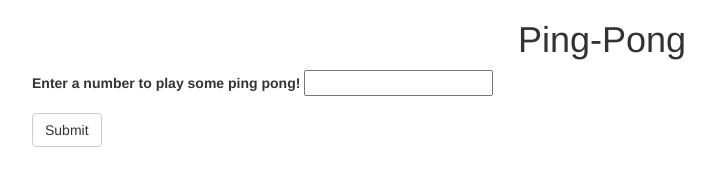
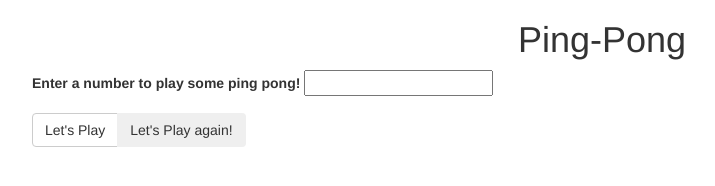
Before and after one commit to eddieduro/PingPong, a plain HTML site: page index.html in a window 1280 px wide. Shown: the whole page, without its empty margins (38-753 px from the left). Drawn offline with nearby package versions, Linux system fonts and the light colour scheme.

Commit message:
add submit & refresh button

```diff
--- a/index.html
+++ b/index.html
@@ -17,14 +17,17 @@
 				<label for="pingpong">Enter a number to play some ping pong!</label>
 				<input type="text" for="pingpong"id="number">
 			</div>
-			<button type="submit" class="btn btn-default">Submit</button>
+			<div class="btn-group">
+				<button type="submit" class="btn btn-default btn-submit">Let's Play</button>
+				<button type="button" class='btn btn-refresh'>Let's Play again!</button>
+			</div>
 		</form>
 
 		<div id="results">
-			<ul id="result-list">
 
-			</ul>
 		</div>
+
+
 	</div>
 
 	<!-- scripts -->
```
